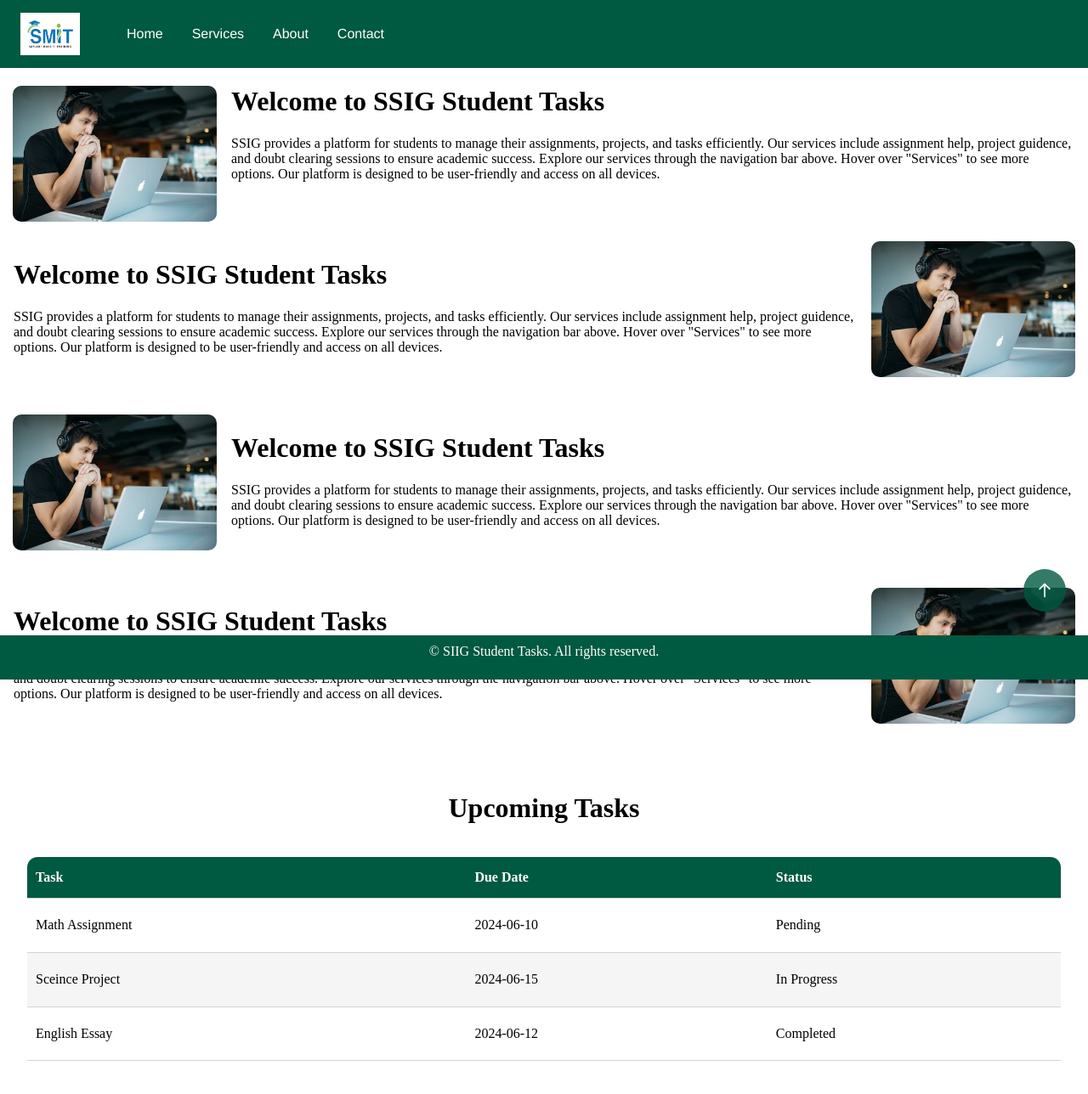
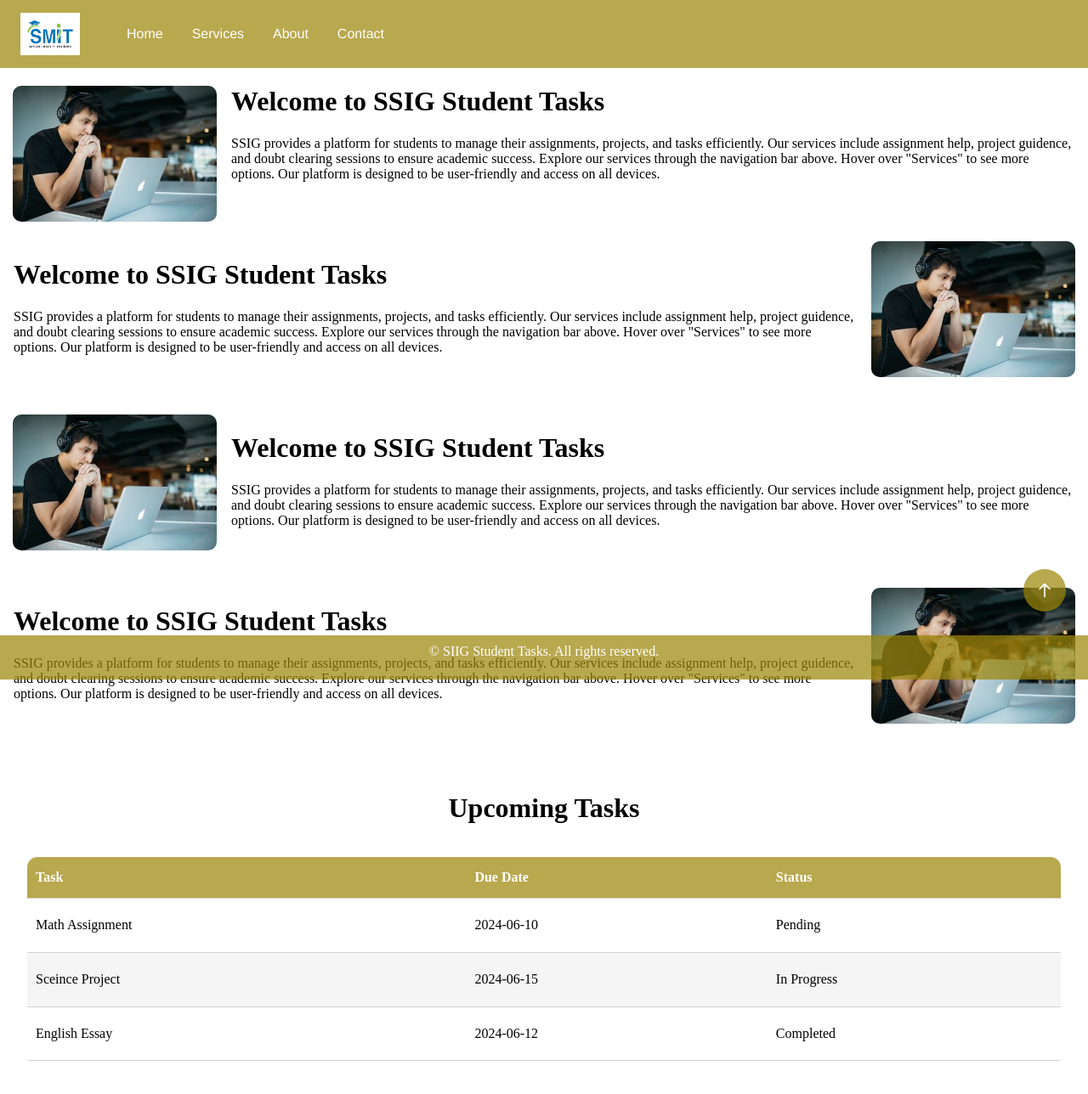
Before and after one commit to madnirazamemon1-design/Assignment_24-9, a plain HTML site: page index.html in a window 1280 px wide. Shown: the whole page at 85% size. Drawn offline with nearby package versions, Linux system fonts and the light colour scheme; a web font is replaced by a local one.

Commit message:
Update style.css

```diff
--- a/style.css
+++ b/style.css
@@ -8,7 +8,7 @@ body{
     margin: 0;
 }
 header{
-    background-color: #005941;
+    background-color: #9c8609b7;
     width: 100%;
     height: 5rem;
     display: flex;
@@ -118,7 +118,7 @@ thead th:last-child {border-top-right-radius: 12px;}
 
 #table-head {
     height: 3em;
-    background: #005941;
+    background: #9c8609b7;
     color: white;
     cursor: auto;
 }
@@ -132,7 +132,7 @@ thead th:last-child {border-top-right-radius: 12px;}
     position: fixed;
     bottom: 10%;
     right: 2%;
-    background-color: #005941CC;
+    background-color: #9c8609b7;
     color: white;
     border-radius: 50%;
     width: 20px;
@@ -144,7 +144,7 @@ thead th:last-child {border-top-right-radius: 12px;}
     cursor: pointer;
 }
 .back-to-top:hover{
-    background-color: #005941;
+    background-color: #413700b7;
     color: white;
     text-decoration: none;
     border-radius: 50%;
@@ -160,7 +160,7 @@ footer {
     margin-top: 20px;
     height: 3.2rem;
     width: 100%;
-    background-color: #005941;
+    background-color: #9c8609b7;
     position: sticky;
     bottom: 0;
 }
```
